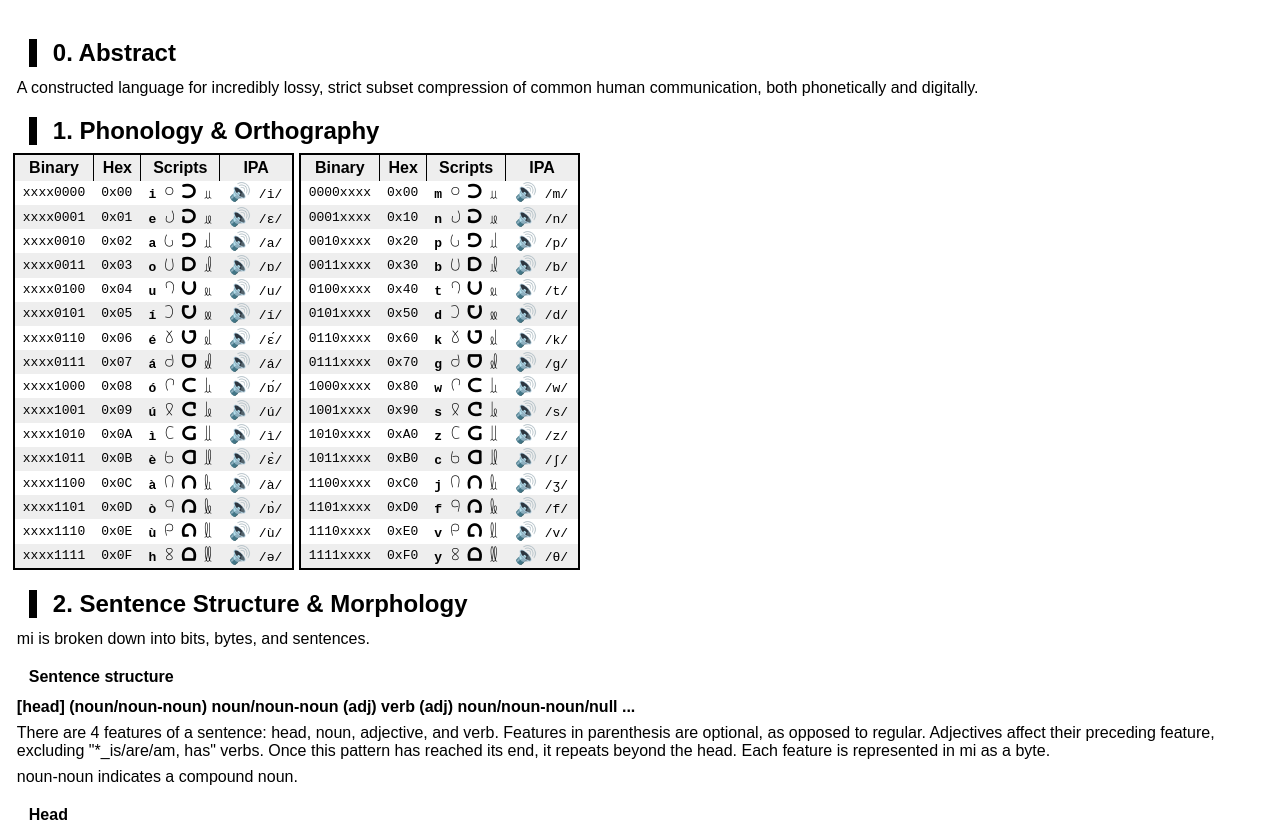
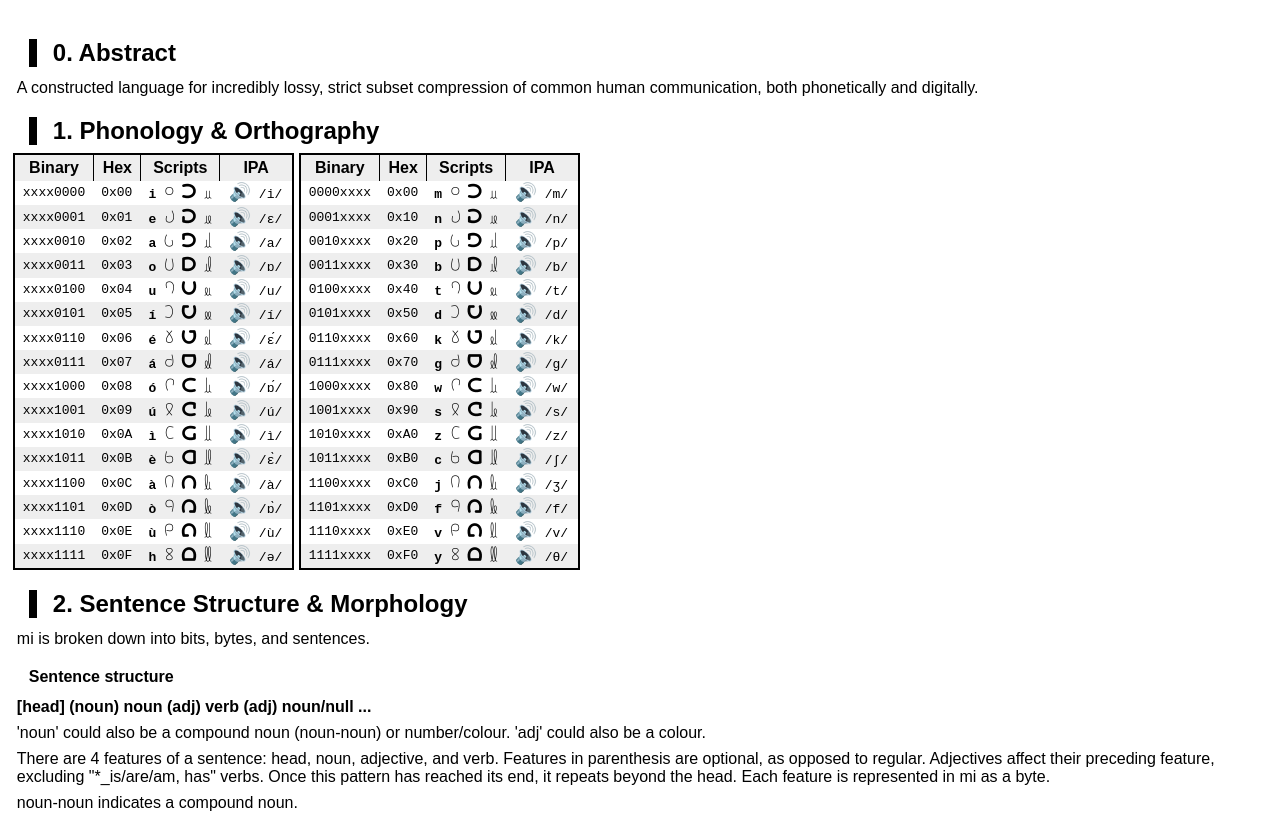
Before and after one commit to phunanon/conlangs, a plain HTML site: page mi/index.html in a window 1280 px wide. Shown: the part 141-963 px from the top of the page. Drawn offline with Linux system fonts and the light colour scheme; a script that the page names is missing; files whose address does not match are found by name.

Commit message:
Misc numbers grammar update

```diff
--- a/mi/index.html
+++ b/mi/index.html
@@ -35,7 +35,8 @@
             <h2>2. Sentence Structure & Morphology</h2>
             <p>mi is broken down into bits, bytes, and sentences.</p>
             <h4>Sentence structure</h4>
-            <p><b>[head] (noun/noun-noun) noun/noun-noun (adj) verb (adj) noun/noun-noun/null ...</b></p>
+            <p><b>[head] (noun) noun (adj) verb (adj) noun/null ...</b></p>
+            <p>'noun' could also be a compound noun (noun-noun) or number/colour. 'adj' could also be a colour.</p>
             <p>There are 4 features of a sentence: head, noun, adjective, and verb. Features in parenthesis are optional, as opposed to regular. Adjectives affect their preceding feature, excluding "*_is/are/am, has" verbs. Once this pattern has reached its end, it repeats beyond the head. Each feature is represented in mi as a byte.</p>
             <p>noun-noun indicates a compound noun.</p>
             <h4>Head</h4>
@@ -92,6 +93,7 @@
                 <tr class="mono"><td class="regular">Overflow?</td><td>2^(6+x)</td><td>2^(5+x)</td><td>2^(4+x)</td><td>2^(3+x)</td><td>2^(2+x)</td><td>2^(1+x)</td><td>2^(0+x)</td></tr>
             </table>
             <p>Numbers are treated as independent strings of bytes, where the first bits states whether another number byte is to follow. Bytes 'overflow' after 01111111b, becoming 10000000 00000000b, treated as a 14-bit number with the first bit again stating whether there is another byte to follow.</p>
+            <p>Adjacent numbers are treated as a list, by default as a set of separate options.</p>
             <h4>Colours</h4>
             <p>Colours are formed in their binary form as RRRGGGBB. To express a colour, state the noun "colour," followed by the binary number.</p>
             <h4>Question asking</h4>
```
